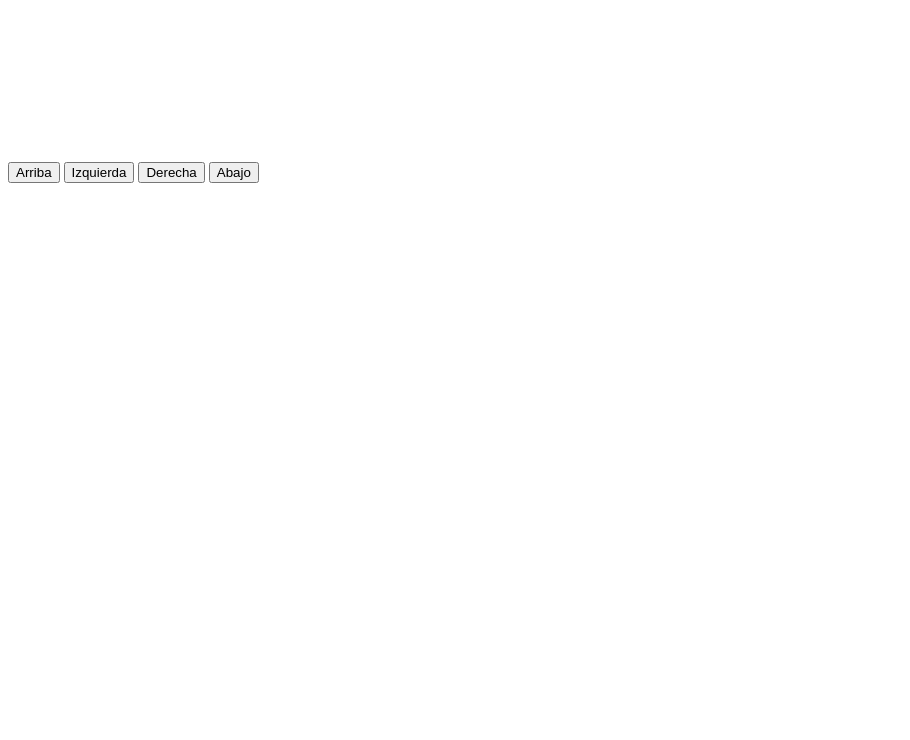
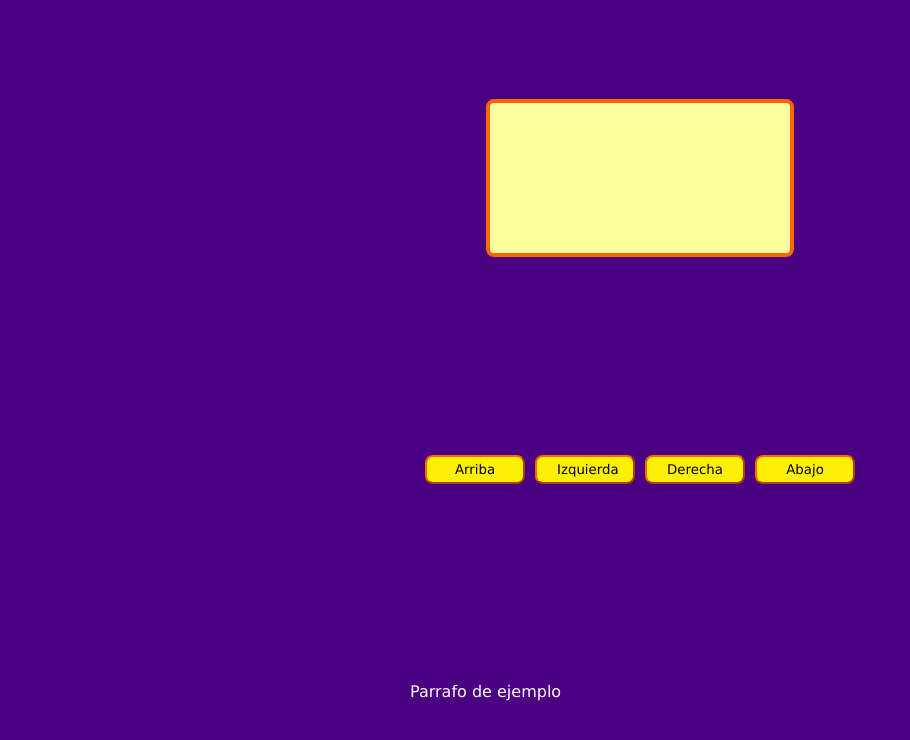
Before and after one commit to felipemunozca/platzi_tallerPracticoJavascriptVideojuego, a plain HTML site: page index.html in a window 1280 px wide. Shown: the whole page, without its empty margins (0-910 px from the left). Drawn offline with Linux system fonts and the light colour scheme.

Commit message:
Se agregan los estilos CSS.

```diff
--- a/assets/css/styles.css
+++ b/assets/css/styles.css
@@ -0,0 +1,69 @@
+/* Estilos creados por Juan David Castro. */
+/* El desafio sera cambiar los estilos por unos nuevos despues. */
+
+* {
+    box-sizing: border-box;
+}
+
+body {
+    background-color: indigo;
+    color: #fff;
+    font-family: Verdana, Geneva, Tahoma, sans-serif;
+    margin: 0;
+    padding: 0;
+}
+
+.game-container {
+    display: flex;
+    align-items: center;
+    justify-content: center;
+    flex-wrap: wrap;
+    height: 100vh;
+    width: 100vw;
+}
+
+canvas {
+    border: 4px solid #ff6600;
+    border-radius: 8px;
+    background-color: #feff9d;
+}
+
+.buttons-container {
+    display: flex;
+    justify-content: center;
+    flex-wrap: wrap;
+    margin: 0 auto;
+    width: 100%;
+}
+
+button {
+    background-color: #fdef05;
+    border-radius: 8px;
+    border-color: #ff6600;
+    font-family: inherit;
+    margin: 0;
+    padding: 5px 20px;
+    width: 100px;
+}
+button:not(:last-child) {
+    margin-right: 10px;
+}
+
+.messages-container {
+    display: flex;
+    flex-wrap: wrap;
+    margin: 0 auto;
+    width: 80%;
+    max-width: 460px;
+}
+
+p {
+    display: block;
+    margin: 0;
+    width: 100%;
+}
+
+@media (max-width: 440px) {
+    button { margin-top: 5px; }
+    #up, #down { margin-left: 100%; margin-right: 100%; }
+}
--- a/index.html
+++ b/index.html
@@ -4,19 +4,28 @@
     <meta charset="UTF-8">
     <meta http-equiv="X-UA-Compatible" content="IE=edge">
     <meta name="viewport" content="width=device-width, initial-scale=1.0">
+    <link rel="stylesheet" href="./assets/css/styles.css">
     <title>Juego con JS</title>
 </head>
 <body>
     <!-- Se crea la estructura de la vista del juego -->
     <div class="game-container">
         <canvas id="game"></canvas>
+
+        <div class="buttons-container">
+            <button id="up">Arriba</button>
+            <button id="left">Izquierda</button>
+            <button id="right">Derecha</button>
+            <button id="down">Abajo</button>
+        </div>
+
+        <div class="messages-container">
+            <p>Parrafo de ejemplo</p>
+        </div>
     </div>
 
-    <div class="buttons-container">
-        <button id="up">Arriba</button>
-        <button id="left">Izquierda</button>
-        <button id="right">Derecha</button>
-        <button id="down">Abajo</button>
-    </div>
+    <!-- Se hace el llamado de los archivos js. Los mapas deben cargarse antes que la logica del juego -->
+    <script src="./assets/js/mapas.js"></script>
+    <script src="./assets/js/main.js"></script>
 </body>
 </html>
```
